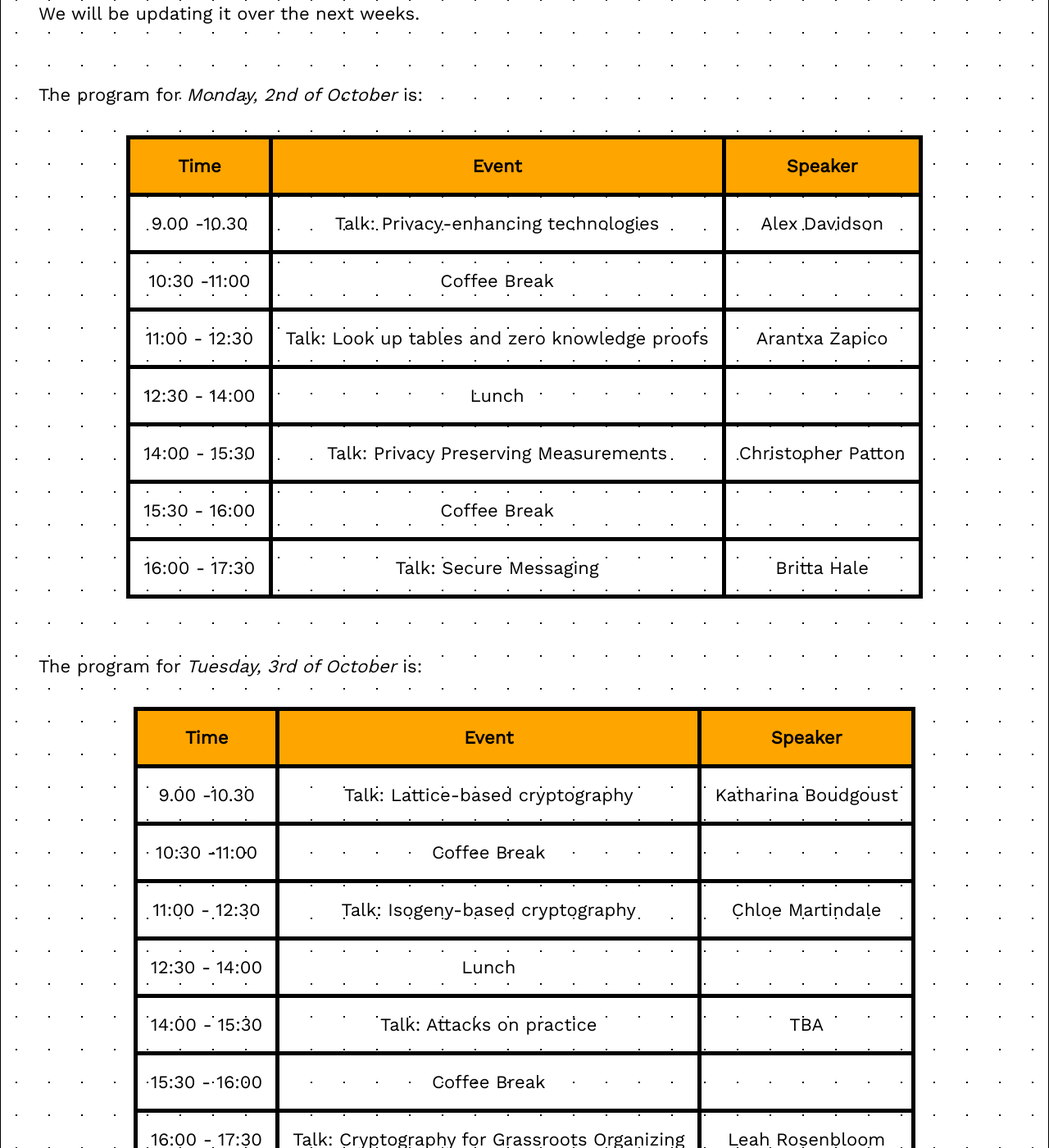
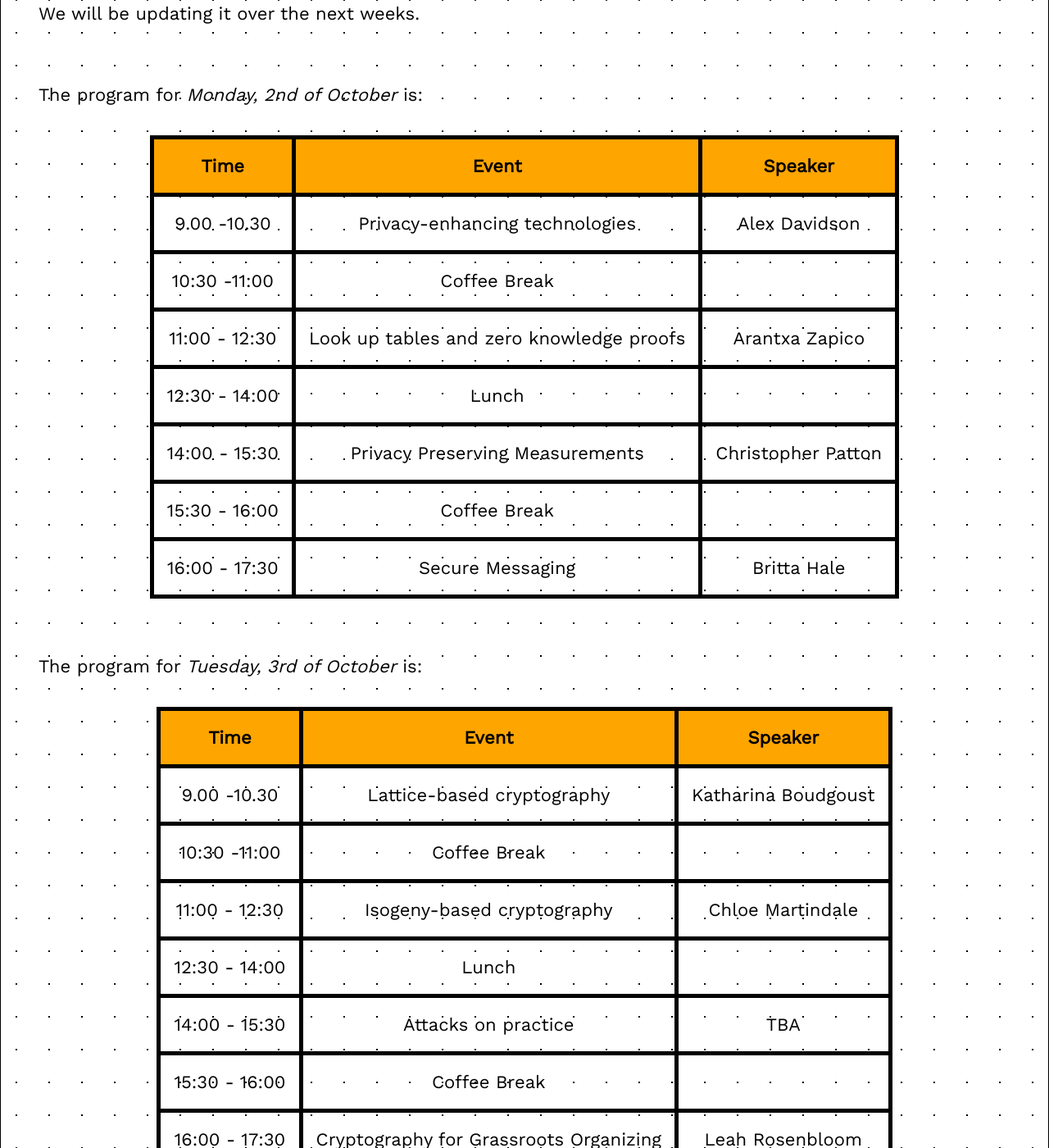
Before and after one commit to claucece/ascrypto, a Jekyll site: the page built from 2023.html, in a window 1280 px wide and 1400 px high, scrolled down 740 px. Shown: the whole window at 82% size. Built offline with Jekyll 4.4.1, drawn with Linux system fonts in a browser that asks for light colours.

Commit message:
Looks better

```diff
--- a/2023.html
+++ b/2023.html
@@ -40,7 +40,7 @@ tags: menu
     </tr>
     <tr>
         <td>9.00 -10.30</td>
-        <td>Talk: Privacy-enhancing technologies</td>
+        <td>Privacy-enhancing technologies</td>
         <td>Alex Davidson</td>
     </tr>
     <tr>
@@ -49,7 +49,7 @@ tags: menu
 				<td></td>
     </tr>
         <td>11:00 - 12:30</td>
-        <td>Talk: Look up tables and zero knowledge proofs</td>
+        <td>Look up tables and zero knowledge proofs</td>
         <td>Arantxa Zapico</td>
     <tr>
     </tr>
@@ -60,7 +60,7 @@ tags: menu
     </tr>
     <tr>
         <td>14:00 - 15:30</td>
-        <td>Talk: Privacy Preserving Measurements</td>
+        <td>Privacy Preserving Measurements</td>
         <td>Christopher Patton</td>
     </tr>
     <tr>
@@ -70,7 +70,7 @@ tags: menu
     </tr>
     <tr>
         <td>16:00 - 17:30</td>
-        <td>Talk: Secure Messaging</td>
+        <td>Secure Messaging</td>
         <td>Britta Hale</td>
     </tr>
 </table>
@@ -89,7 +89,7 @@ tags: menu
     </tr>
     <tr>
         <td>9.00 -10.30</td>
-        <td>Talk: Lattice-based cryptography</td>
+        <td>Lattice-based cryptography</td>
         <td>Katharina Boudgoust</td>
     </tr>
     <tr>
@@ -98,7 +98,7 @@ tags: menu
 				<td></td>
     </tr>
         <td>11:00 - 12:30</td>
-        <td>Talk: Isogeny-based cryptography</td>
+        <td>Isogeny-based cryptography</td>
         <td>Chloe Martindale</td>
     <tr>
     </tr>
@@ -109,7 +109,7 @@ tags: menu
     </tr>
     <tr>
         <td>14:00 - 15:30</td>
-        <td>Talk: Attacks on practice</td>
+        <td>Attacks on practice</td>
         <td>TBA</td>
     </tr>
     <tr>
@@ -119,7 +119,7 @@ tags: menu
     </tr>
     <tr>
         <td>16:00 - 17:30</td>
-        <td>Talk: Cryptography for Grassroots Organizing</td>
+        <td>Cryptography for Grassroots Organizing</td>
         <td>Leah Rosenbloom</td>
     </tr>
 </table>
```
